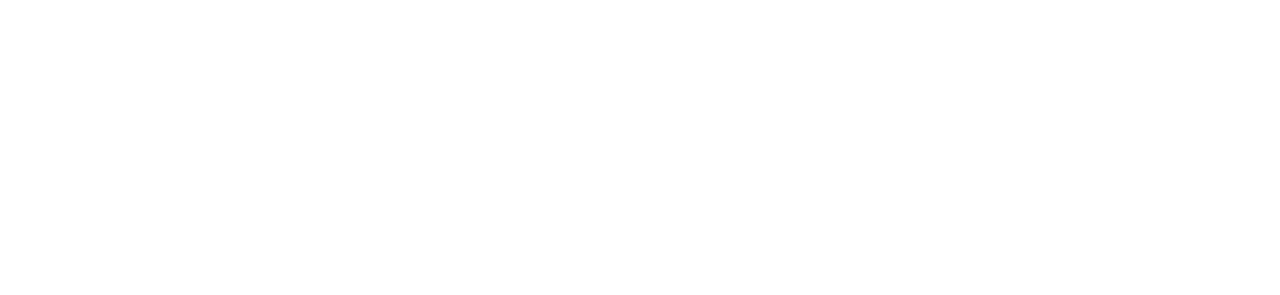
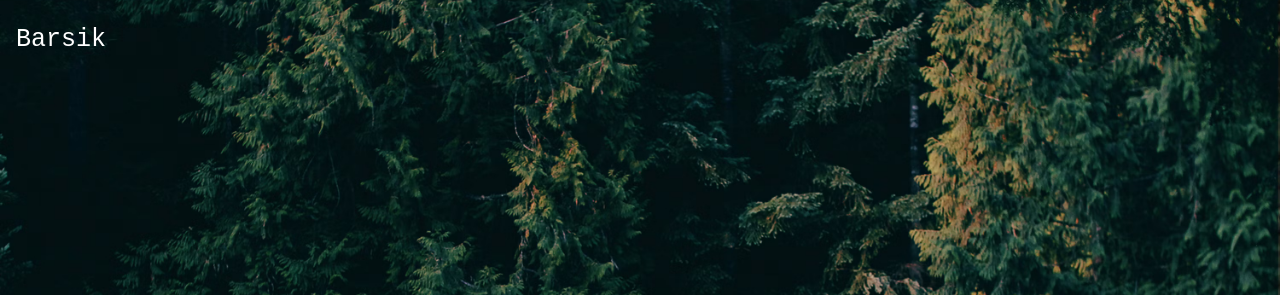
Before and after one commit to BotFeedTheChicken/Dandadanaf, a plain HTML site: page index.html in a window 1280 px wide. Shown: the top 295 px of the page. Drawn offline with Linux system fonts and the light colour scheme.

Commit message:
Update background image URL syntax in index.html

```diff
--- a/index.html
+++ b/index.html
@@ -7,7 +7,7 @@
 }
 
 .bgimg {
-  background-image: url('/w3images/forestbridge.jpg');
+  background-image: url("forestbridge.jpg");
   height: 100%;
   background-position: center;
   background-size: cover;
```
